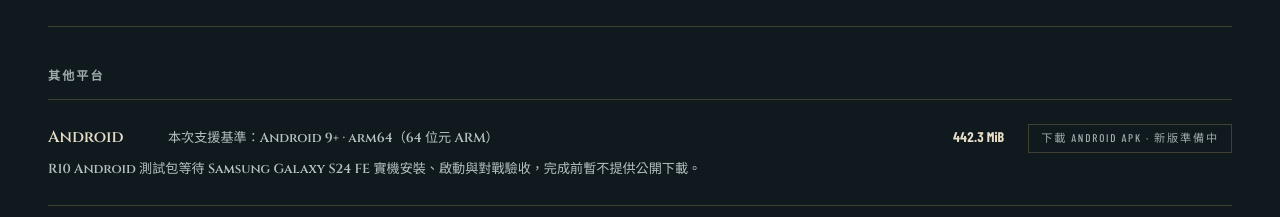
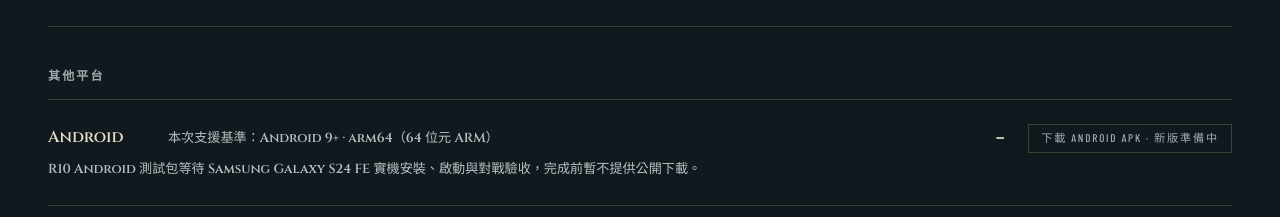
Before and after one commit to wuharry/cardGame-site, a Next.js app: page / in a window 1280 px wide. Shown: the part 6600-6817 px from the top of the page. Built offline with nearby package versions, Linux system fonts and the light colour scheme; no server answers.

Commit message:
避免未開放平台顯示舊版檔案大小

```diff
--- a/src/components/download-panel.tsx
+++ b/src/components/download-panel.tsx
@@ -238,7 +238,7 @@ function BuildRow({ build }: { build: Build }) {
         {build.requirement}
       </span>
       <span className="hud-value ml-auto text-sm">
-        {build.size ?? "—"}
+        {href ? (build.size ?? "—") : "—"}
       </span>
       {href ? (
         <a
```
